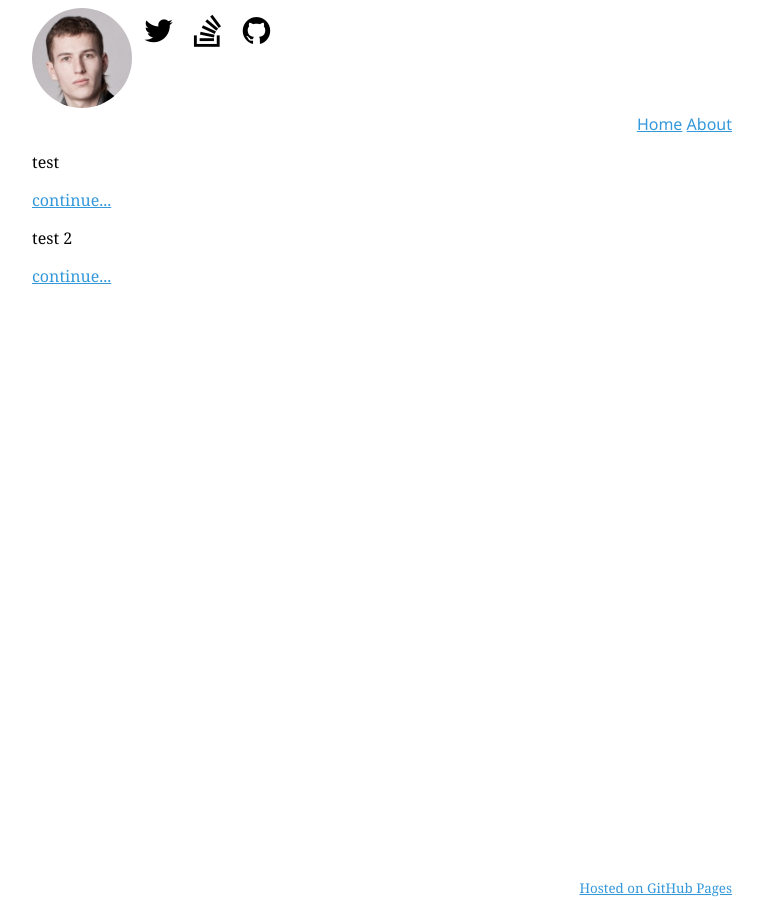
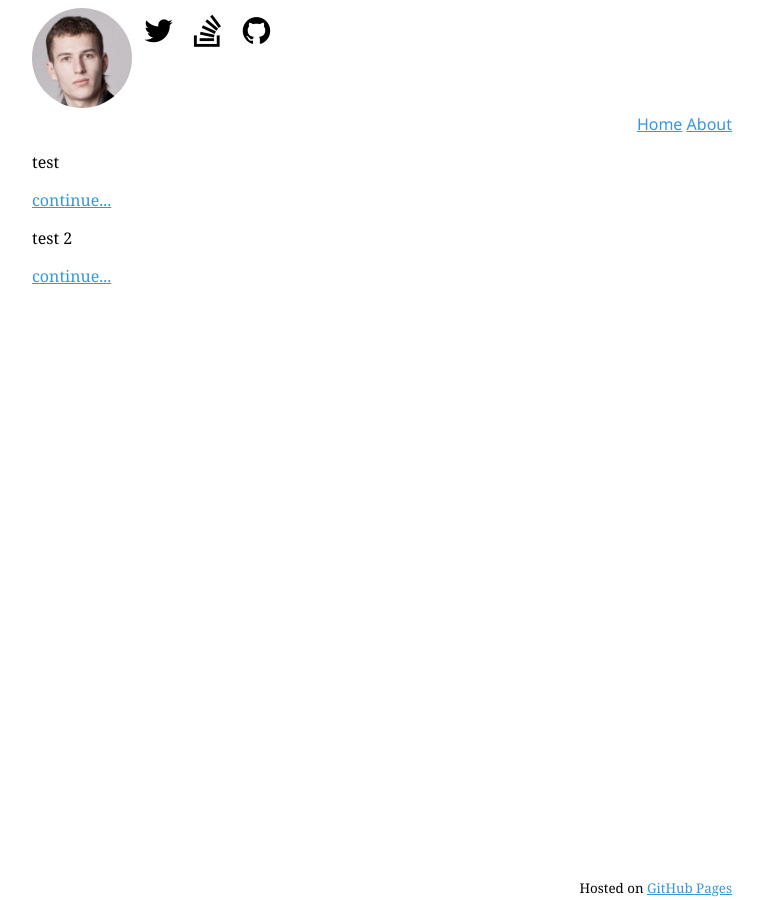
Before and after one commit to dmitriy-v-k/dmitriy-v-k.github.io, a Jekyll site: the page built from index.html, in a window 1280 px wide. Shown: the whole page, without its empty margins (258-1021 px from the left). Built offline with Jekyll 4.4.1, drawn with Linux system fonts in a browser that asks for light colours; the list of posts is cut into pages by our own code; part of the change alters nothing that is shown.

```diff
--- a/_layouts/default.html
+++ b/_layouts/default.html
@@ -30,7 +30,7 @@
         {{ content }}
       </section>
       <footer>
-        <small><a href="https://pages.github.com/">Hosted on GitHub Pages</a></small>
+        <small>Hosted on <a href="https://pages.github.com/">GitHub Pages</a></small>
       </footer>
     </div>
   </body>
```
